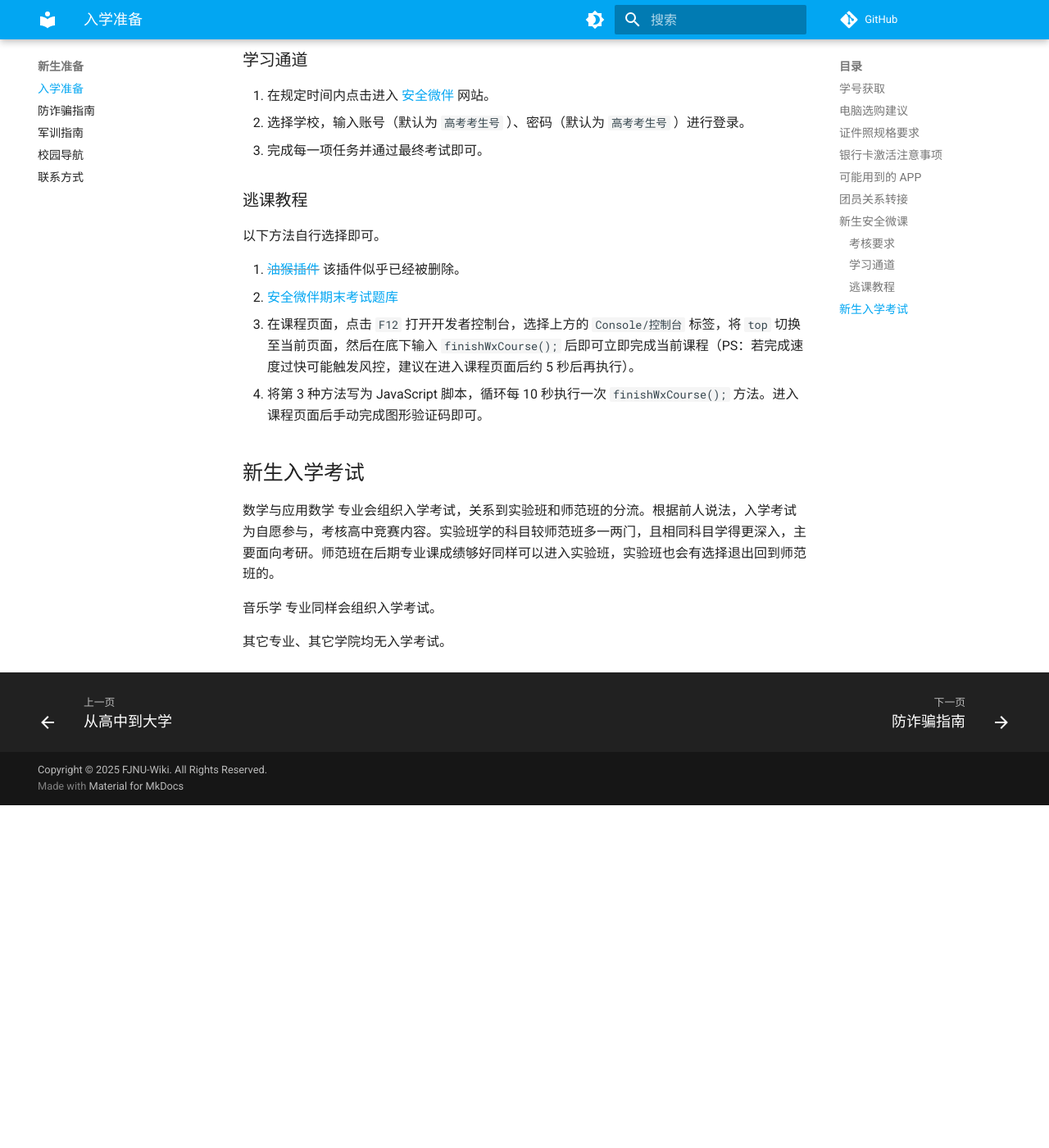
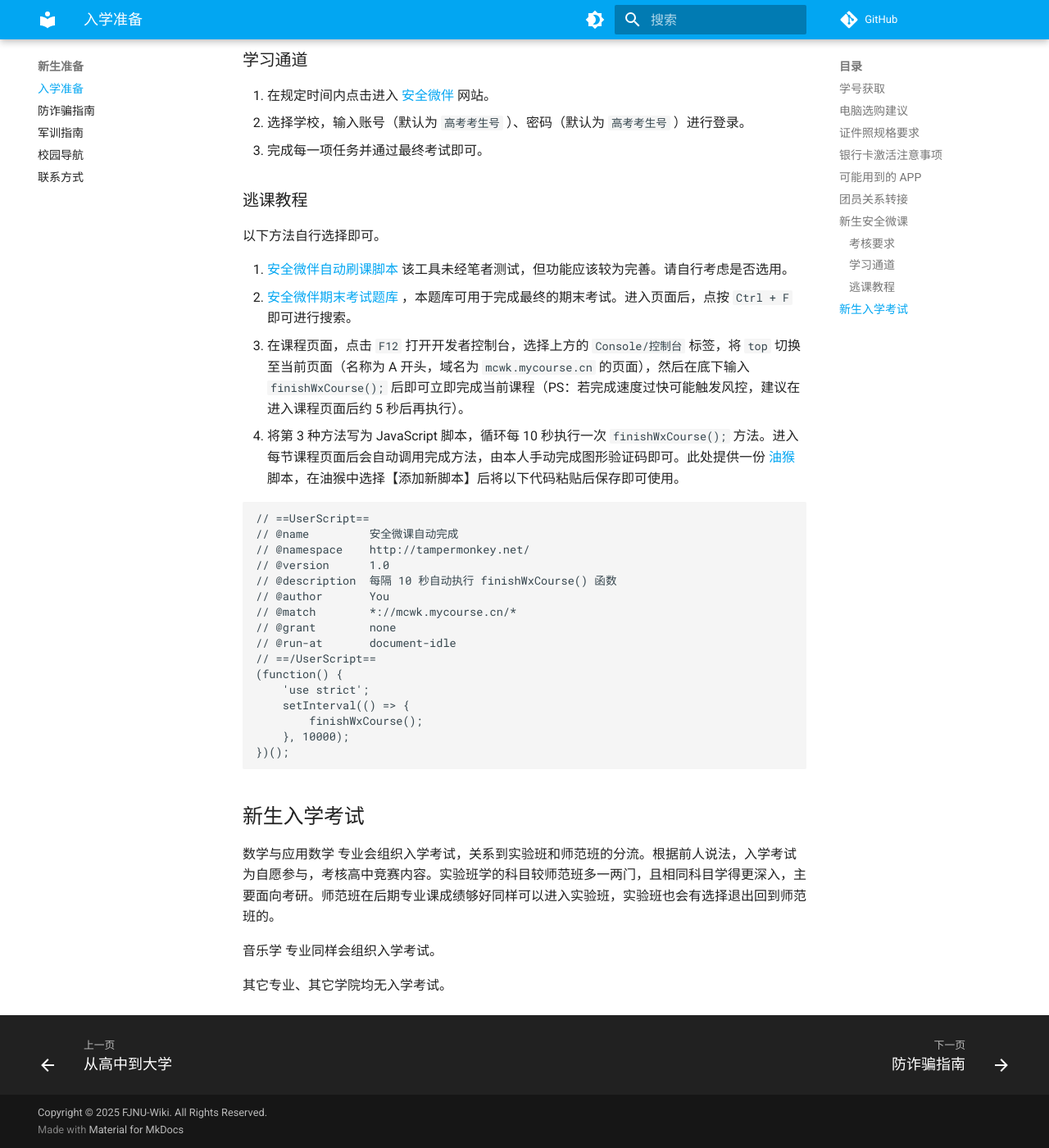
Before and after one commit to kanerty/FJNU-Wiki, an MkDocs documentation site: the page built from docs/new/before.md, in a window 1280 px wide and 1400 px high, scrolled down 3183 px. Shown: the whole window at 82% size. Built offline with MkDocs 1.6.1 and Material for MkDocs 9.7.7, drawn with Linux system fonts in a browser that asks for light colours; comment, search, counter and statistics services are not loaded; before the commit the page ends 4165 px from its top, so only the background shows below that.

Commit message:
fix(service\\services\*): 助学贷款额度更正 feat(new\\before\*): 新生安全微课内容补充

````diff
--- a/docs/new/before.md
+++ b/docs/new/before.md
@@ -90,10 +90,29 @@
 
 以下方法自行选择即可。
 
-1. ~~[油猴插件](https://greasyfork.org/zh-CN/scripts/493356-%E5%85%A8%E7%BD%91%E6%9C%80%E6%96%B0%E6%9C%89%E6%95%88-%E5%AE%89%E5%85%A8%E5%BE%AE%E4%BC%B4%E8%87%AA%E5%8A%A8%E5%88%B7%E8%AF%BE%E5%8A%A9%E6%89%8B-%E6%94%AF%E6%8C%81%E8%87%AA%E5%8A%A8%E7%AD%94%E9%A2%98-2025%E6%9C%80%E6%96%B0%E7%89%88-%E6%94%AF%E6%8C%81%E9%AA%8C%E8%AF%81%E7%A0%81%E8%AF%86%E5%88%AB-%E5%85%8D%E8%B4%B9%E5%BC%80%E6%BA%90%E5%B7%A5%E5%85%B7)~~ 该插件似乎已经被删除。
-2. [安全微伴期末考试题库](https://github.com/pooneyy/WeibanQuestionsBank/blob/main/weibanQuestionBank.md)
-3. 在课程页面，点击 `F12` 打开开发者控制台，选择上方的 `Console/控制台` 标签，将 `top` 切换至当前页面，然后在底下输入 `finishWxCourse();` 后即可立即完成当前课程（PS：若完成速度过快可能触发风控，建议在进入课程页面后约 5 秒后再执行）。
-4. 将第 3 种方法写为 JavaScript 脚本，循环每 10 秒执行一次 `finishWxCourse();` 方法。进入课程页面后手动完成图形验证码即可。
+1. [安全微伴自动刷课脚本](https://github.com/hangone/WeBan) 该工具未经笔者测试，但功能应该较为完善。请自行考虑是否选用。
+2. [安全微伴期末考试题库](https://github.com/pooneyy/WeibanQuestionsBank/blob/main/weibanQuestionBank.md) ，本题库可用于完成最终的期末考试。进入页面后，点按 `Ctrl + F` 即可进行搜索。
+3. 在课程页面，点击 `F12` 打开开发者控制台，选择上方的 `Console/控制台` 标签，将 `top` 切换至当前页面（名称为 A 开头，域名为 `mcwk.mycourse.cn` 的页面），然后在底下输入 `finishWxCourse();` 后即可立即完成当前课程（PS：若完成速度过快可能触发风控，建议在进入课程页面后约 5 秒后再执行）。
+4. 将第 3 种方法写为 JavaScript 脚本，循环每 10 秒执行一次 `finishWxCourse();` 方法。进入每节课程页面后会自动调用完成方法，由本人手动完成图形验证码即可。此处提供一份 [油猴](https://microsoftedge.microsoft.com/addons/detail/%E7%AF%A1%E6%94%B9%E7%8C%B4/iikmkjmpaadaobahmlepeloendndfphd) 脚本，在油猴中选择【添加新脚本】后将以下代码粘贴后保存即可使用。
+
+```javascript
+// ==UserScript==
+// @name         安全微课自动完成
+// @namespace    http://tampermonkey.net/
+// @version      1.0
+// @description  每隔 10 秒自动执行 finishWxCourse() 函数
+// @author       You
+// @match        *://mcwk.mycourse.cn/*
+// @grant        none
+// @run-at       document-idle
+// ==/UserScript==
+(function() {
+    'use strict';
+    setInterval(() => {
+        finishWxCourse();
+    }, 10000);
+})();
+```
 
 ## 新生入学考试 {#freshman-exam}
 
````
Also changed, not shown: docs/service/services.md (+1 -1 lines).
